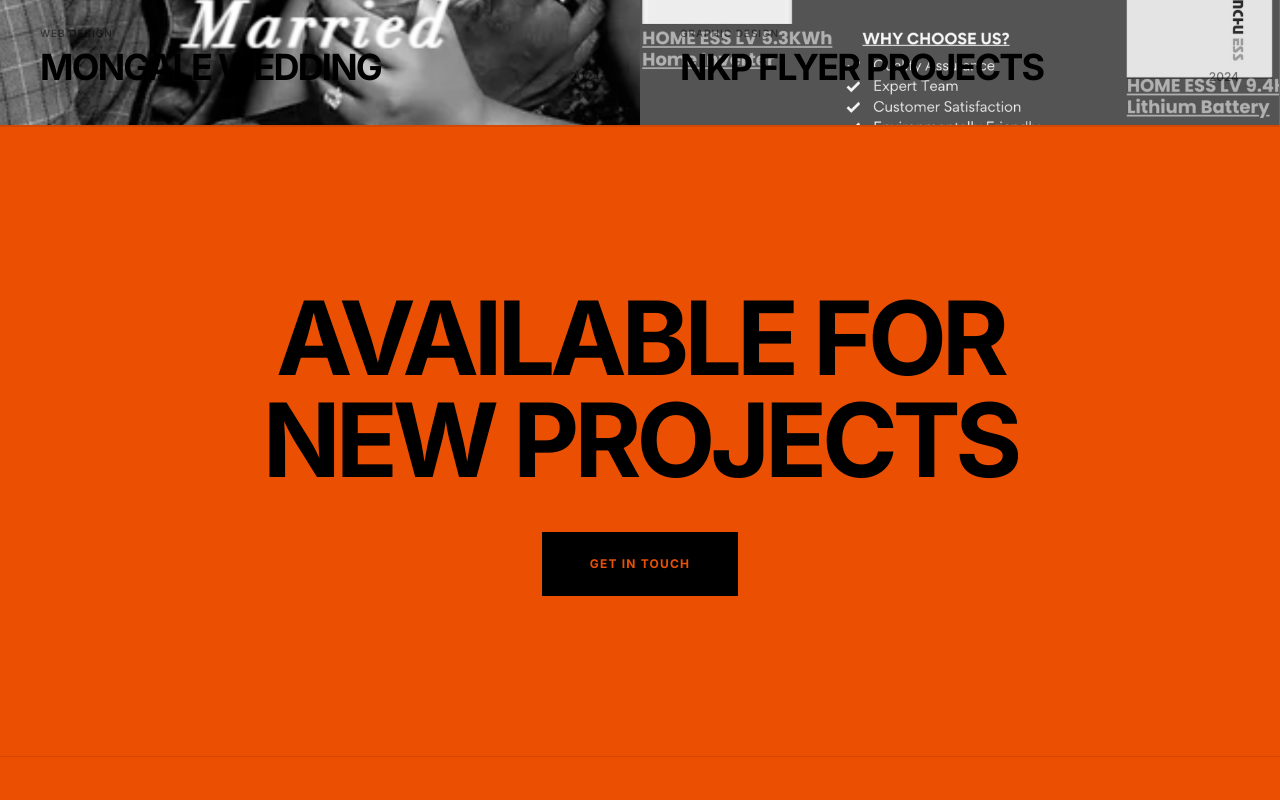
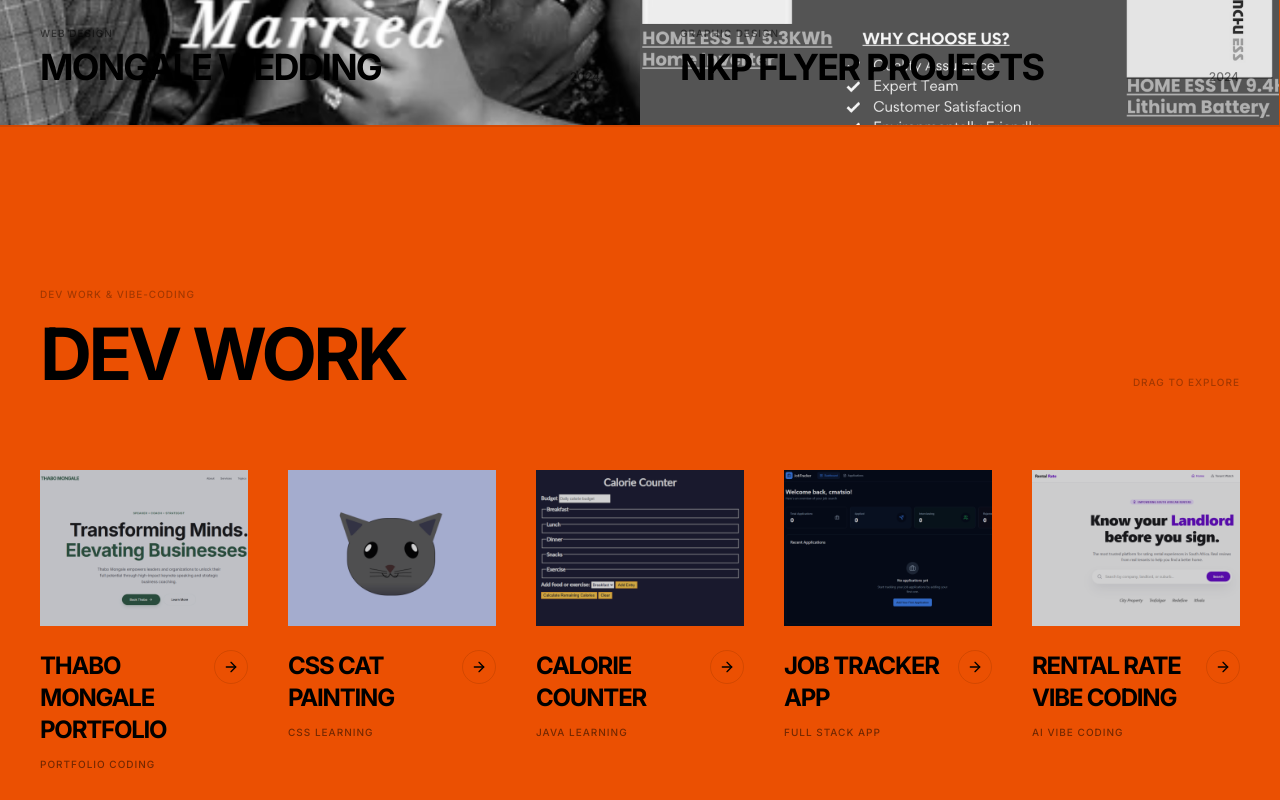
Before and after one commit to NeoM84/neothekreator-portfolio, a React (Vite) app: page / in a window 1280 px wide. Shown: the part 3220-4020 px from the top of the page. Built offline with nearby package versions, Linux system fonts and the light colour scheme.

Commit message:
add DevWorkSlider to homepage

```diff
--- a/src/pages/Home.tsx
+++ b/src/pages/Home.tsx
@@ -4,7 +4,6 @@ import { projects } from '@/src/data';
 import { ProjectCard } from '@/src/components/ProjectCard';
 import { DevWorkSlider } from '@/src/components/DevWorkSlider';
 import { Link } from 'react-router-dom';
-
 
 export const Home = () => {
   return (
@@ -43,6 +42,7 @@ export const Home = () => {
         </div>
       </section>
 
+      {/* Brand / Design Work Grid */}
       <section className="grid grid-cols-1 md:grid-cols-2 border-t border-black/10">
         {projects.map((project, index) => (
           /* @ts-ignore */
@@ -50,6 +50,10 @@ export const Home = () => {
         ))}
       </section>
 
+      {/* Dev Work Slider */}
+      <DevWorkSlider />
+
+      {/* CTA Section */}
       <section className="px-4 md:px-10 py-20 md:py-40 text-center border-t border-black/10">
         <motion.h2
           initial={{ opacity: 0, y: 50 }}
```
